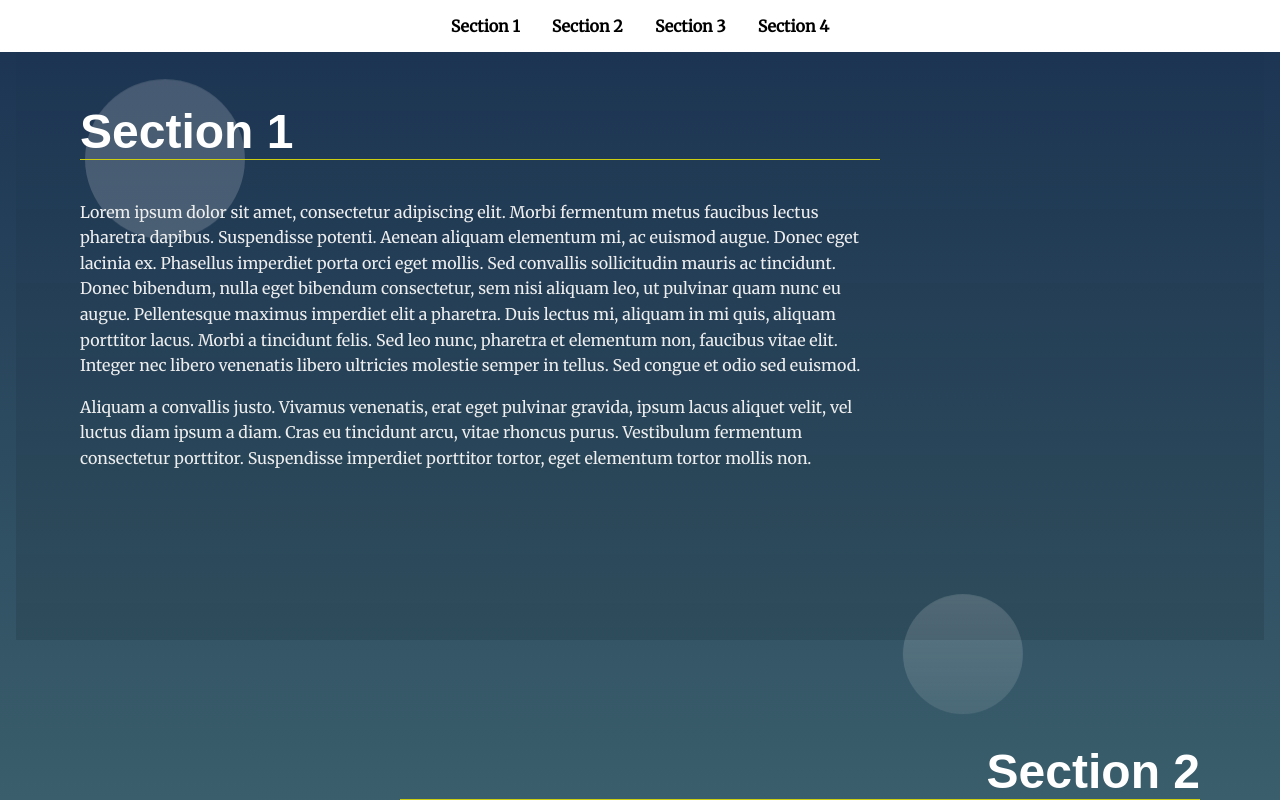
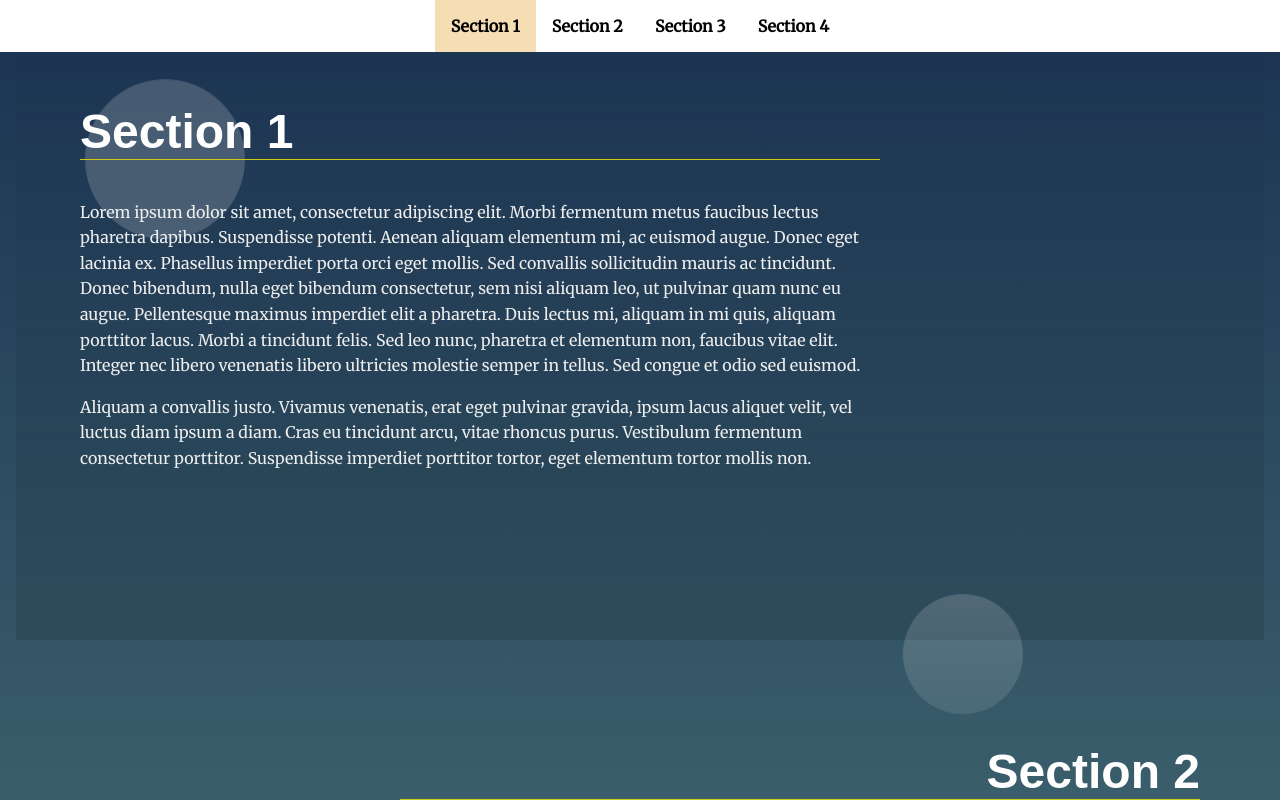
Before and after one commit to 0Ze0Ro0/Udacity, a plain HTML site: page index.html in a window 1280 px wide. Both pictures are taken after a click on the link "Section 1". Shown: the part 685-1485 px from the top of the page. Drawn offline with Linux system fonts and the light colour scheme.

Commit message:
Update style.css

```diff
--- a/css/style.css
+++ b/css/style.css
@@ -398,3 +398,8 @@ section.your-active-class .landing__container::after {
     -o-transform: rotate(360deg) translate(-1em) rotate(-360deg);
   }
 }
+/* Active class linl */
+.link_active {
+  background-color: wheat;
+  color: #000;
+}
```
